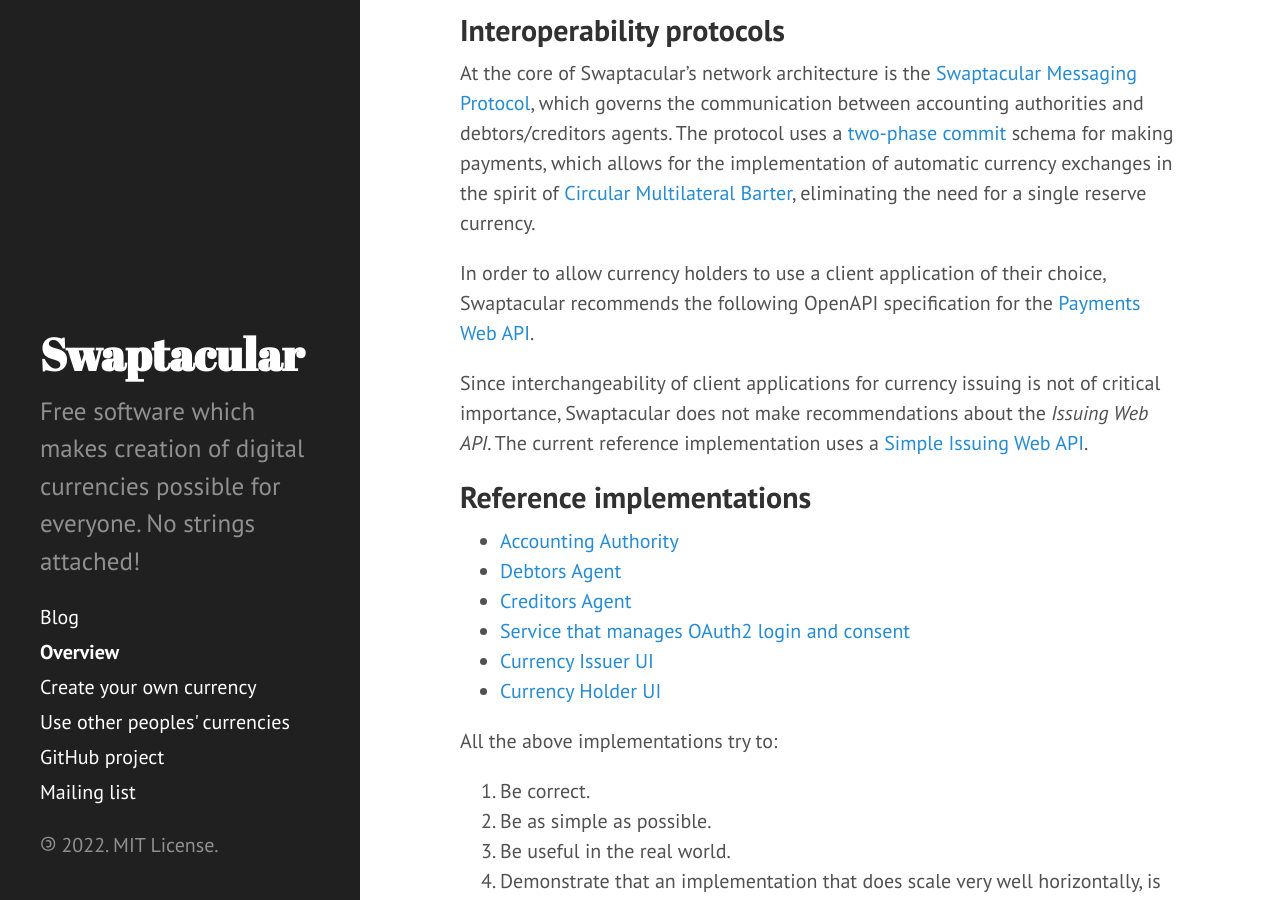
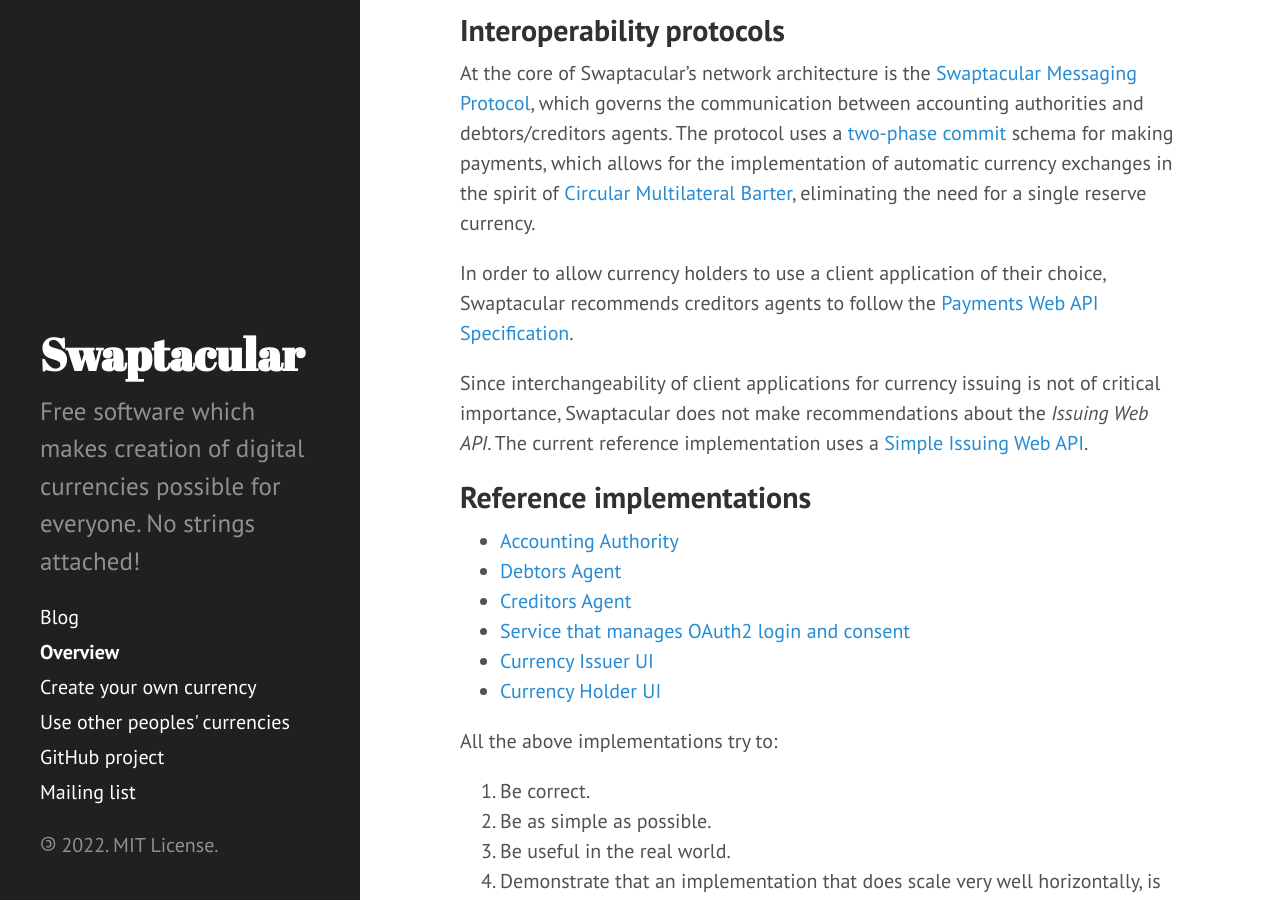
Before and after one commit to epandurski/swaptacular.github.io, a Jekyll site: the page built from overview.md, in a window 1280 px wide and 900 px high, scrolled down 2256 px. Built offline with Jekyll 4.4.1, drawn with Linux system fonts in a browser that asks for light colours.

Commit message:
Improve wording in the overview

```diff
--- a/overview.md
+++ b/overview.md
@@ -70,9 +70,8 @@ Barter](https://epandurski.github.io/swaptacular/cmb/cmb-general.pdf),
 eliminating the need for a single reserve currency.
 
 In order to allow currency holders to use a client application of
-their choice, Swaptacular recommends the following OpenAPI
-specification for the [Payments Web
-API](https://epandurski.github.io/swaptacular/swpt_creditors/redoc.html).
+their choice, Swaptacular recommends creditors agents to follow the
+[Payments Web API Specification](https://epandurski.github.io/swaptacular/swpt_creditors/redoc.html).
 
 Since interchangeability of client applications for currency issuing
 is not of critical importance, Swaptacular does not make
```
